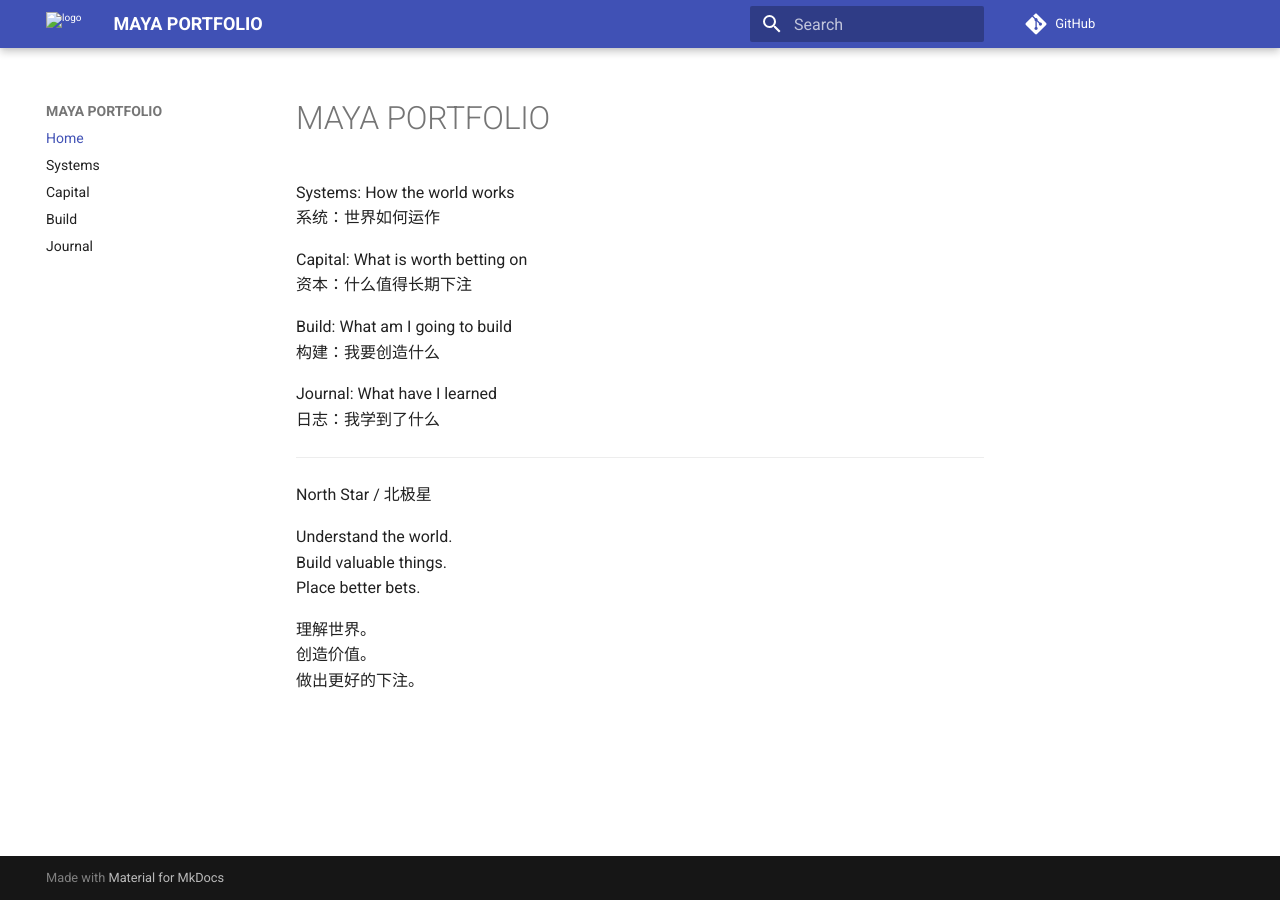
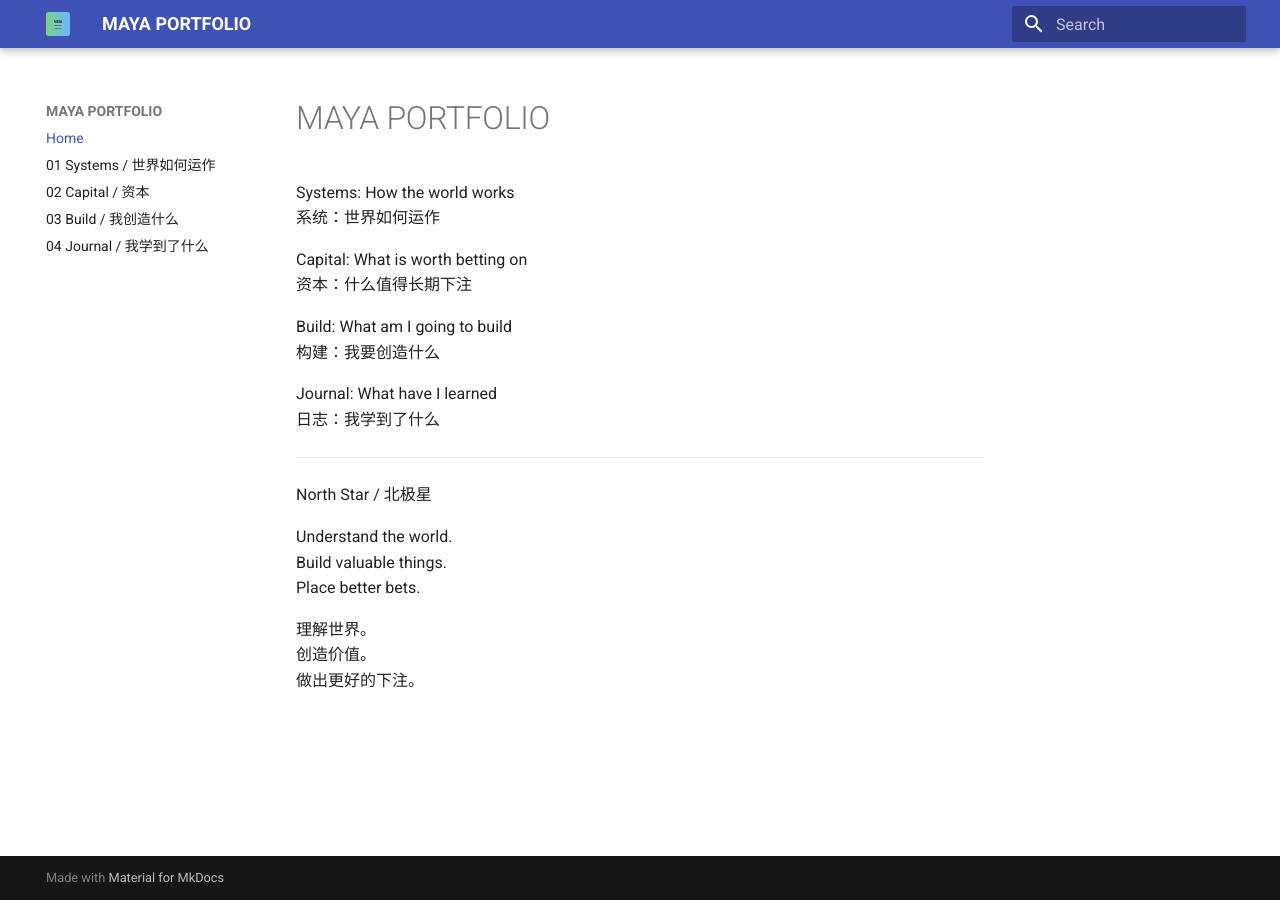
Before and after one commit to PeiChunyan/PeiChunyan.github.io, an MkDocs documentation site: the page built from docs/index.md, in a window 1280 px wide. Built offline with MkDocs 1.6.1 and Material for MkDocs 9.7.7, drawn with Linux system fonts in a browser that asks for light colours; comment, search, counter and statistics services are not loaded.

Commit message:
Site: consolidate nav to 4 sections; update header/logo and remove unused pages
Co-authored-by: Copilot App <223556219+Copilot@users.noreply.github.com>

```diff
--- a/mkdocs.yml
+++ b/mkdocs.yml
@@ -1,24 +1,30 @@
-site_name: "MAYA PORTFOLIO"
-site_description: "Maya Pei portfolio — bilingual (EN / 中文)"
-site_author: "Maya Pei"
-repo_url: "https://github.com/PeiChunyan/PeiChunyan.github.io"
+site_name: MAYA PORTFOLIO
+site_description: "Portfolio and knowledge base — English & 中文"
+repo_name: PeiChunyan/PeiChunyan.github.io
 
 nav:
   - Home: index.md
-  - Systems: systems.md
-  - Capital: capital.md
-  - Build: build.md
-  - Journal: journal.md
+  - "01 Systems / 世界如何运作": systems.md
+  - "02 Capital / 资本": capital.md
+  - "03 Build / 我创造什么": build.md
+  - "04 Journal / 我学到了什么": journal.md
 
 theme:
-  name: "material"
-  logo: "docs/images/logo.svg"
+  name: material
+  logo: images/logo.svg
+  favicon: images/logo.svg
+  palette:
+    primary: indigo
+    accent: deep-orange
 
+extra_css:
+  - css/custom.css
 extra_javascript:
   - js/lang-toggle.js
 
-extra_css:
-  - css/custom.css
-
 plugins:
   - search
+
+markdown_extensions:
+  - toc:
+      permalink: true
```
Also changed, not shown: docs/enterprise-ai.md (deleted, +0 -15 lines), docs/life-journal.md (deleted, +0 -13 lines), docs/reviews.md (deleted, +0 -12 lines), docs/writing.md (deleted, +0 -13 lines).
